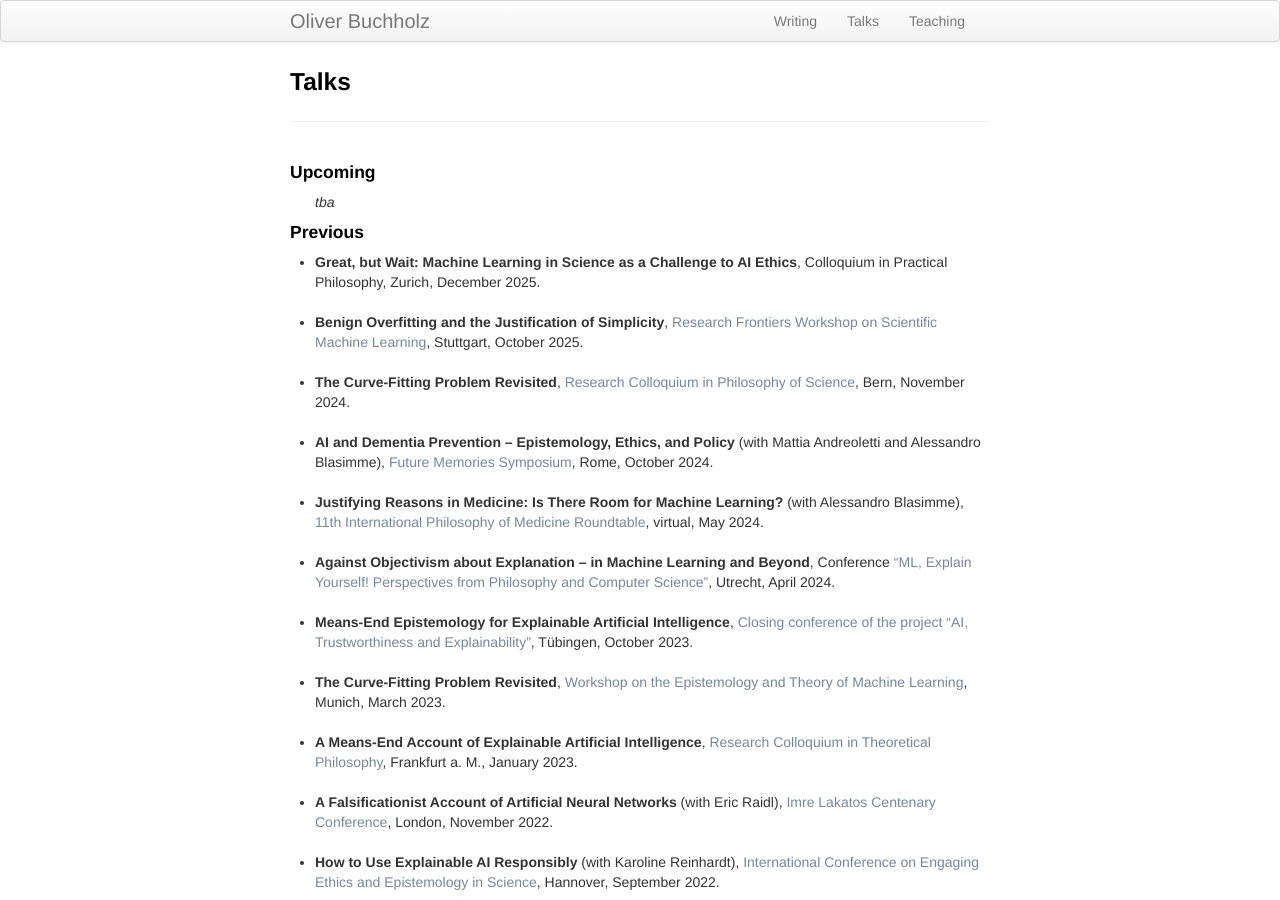
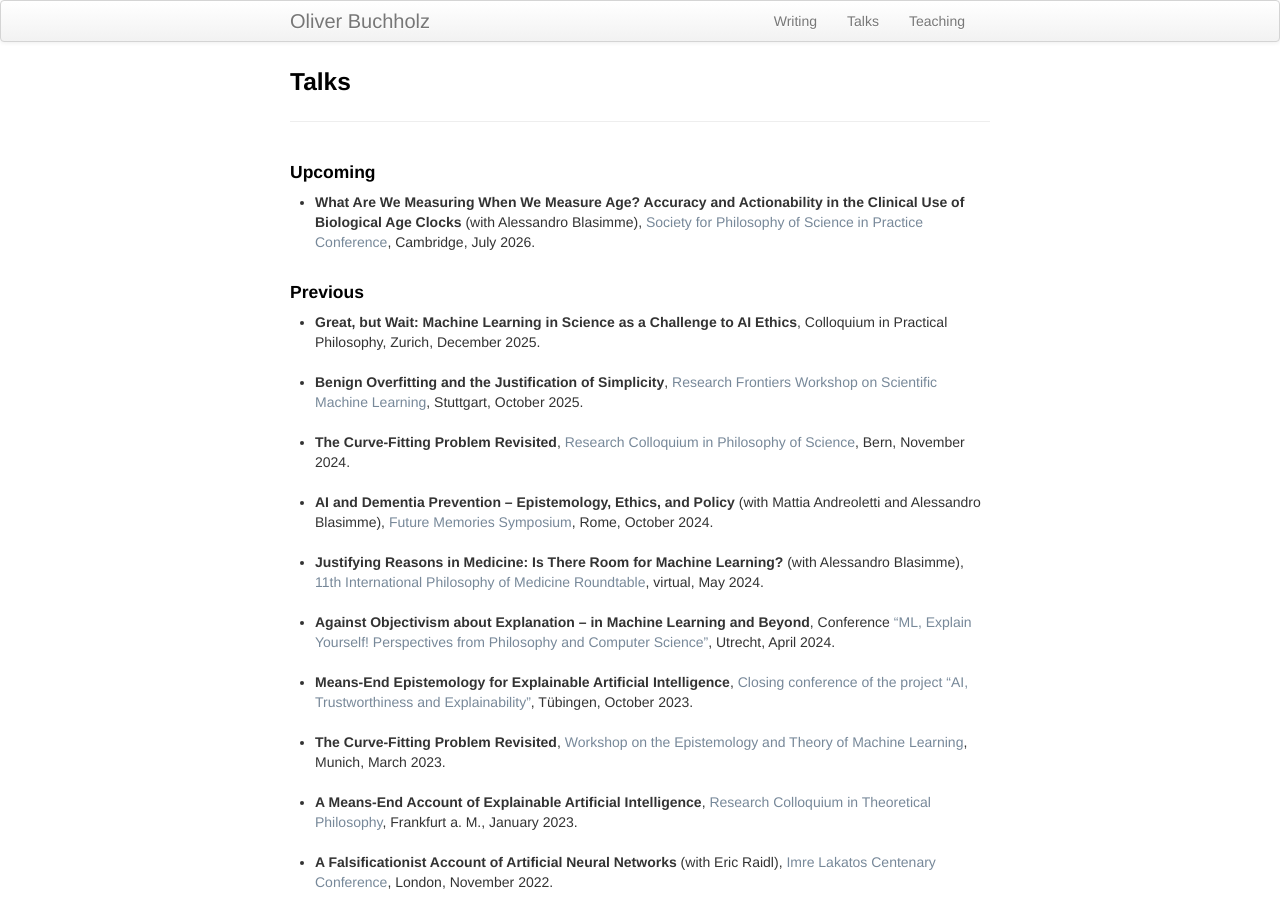
Before and after one commit to oliverbuchholz/oliverbuchholz.github.io, a Jekyll site: the page built from pages/talks.md, in a window 1280 px wide and 900 px high. Built offline with Jekyll 4.4.1, drawn with Linux system fonts in a browser that asks for light colours.

Commit message:
Add upcoming talk details to talks.md

```diff
--- a/pages/talks.md
+++ b/pages/talks.md
@@ -7,9 +7,9 @@ description: Oliver Buchholz | Talks
 <h4>Upcoming</h4>
 
 <ul>
-<i>tba</i>
+<li><b>What Are We Measuring When We Measure Age? Accuracy and Actionability in the Clinical Use of Biological Age Clocks</b> (with Alessandro Blasimme), <a href="https://spspcambridge2026.com/" target="_blank">Society for Philosophy of Science in Practice Conference</a>, Cambridge, July 2026.<br><br>
+</li>
 </ul>
-
 
 <h4>Previous</h4>
 
```
